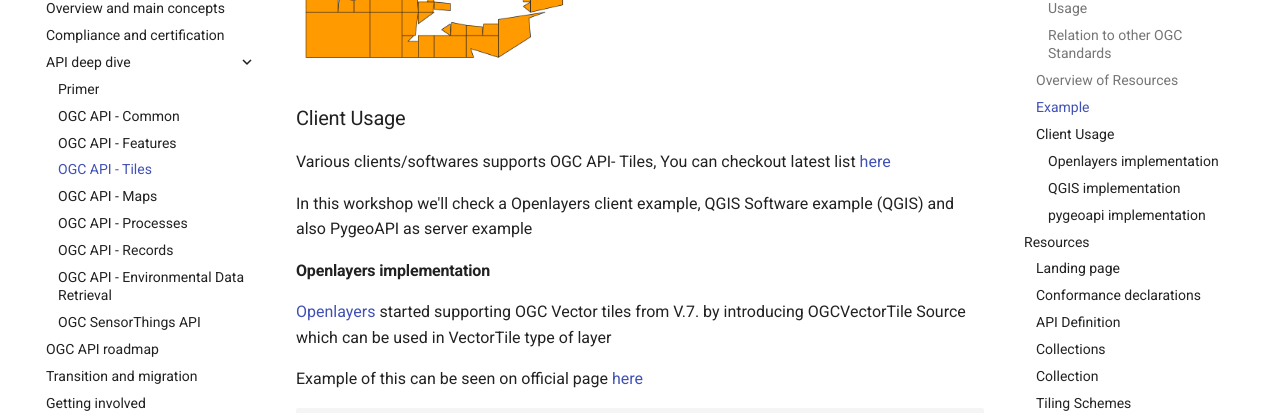
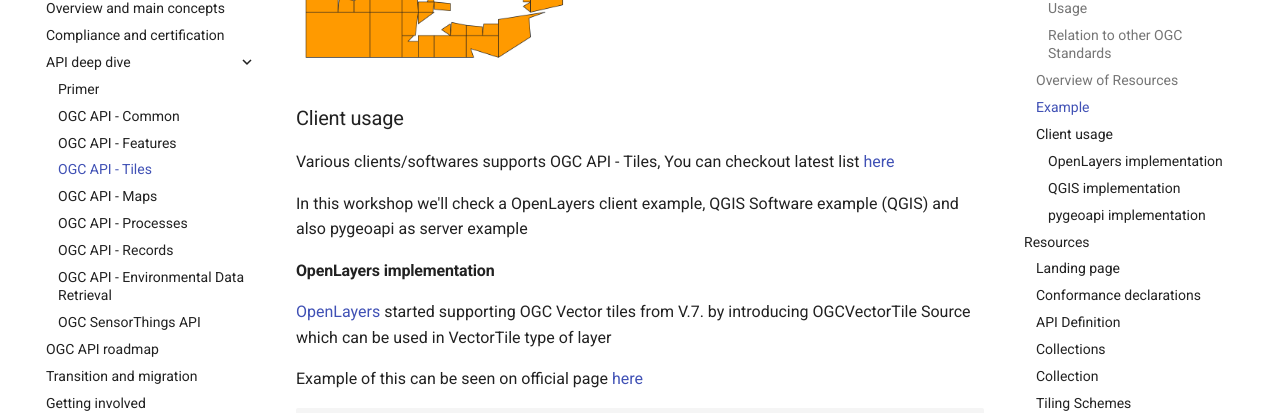
Before and after one commit to opengeospatial/ogcapi-workshop, an MkDocs documentation site: the page built from workshop/content/docs/api-deep-dive/tiles.md, in a window 1280 px wide and 1400 px high, scrolled down 6189 px. Shown: the part 154-567 px from the top of the window. Built offline with MkDocs 1.6.1 and Material for MkDocs 9.7.7, drawn with Linux system fonts in a browser that asks for light colours; comment, search, counter and statistics services are not loaded; some of the changed text lies outside the part shown.

Commit message:
fixed minor issues

```diff
--- a/workshop/content/docs/api-deep-dive/tiles.md
+++ b/workshop/content/docs/api-deep-dive/tiles.md
@@ -261,15 +261,15 @@ data.
 ![image](../assets/images/mvt_example.png){width="40.0%"}
 
 
-### Client Usage
+### Client usage
 
-Various clients/softwares supports OGC API- Tiles, You can checkout latest list [here](https://github.com/opengeospatial/ogcapi-tiles/blob/master/implementations.adoc#clients)
+Various clients/softwares supports OGC API - Tiles, You can checkout latest list [here](https://github.com/opengeospatial/ogcapi-tiles/blob/master/implementations.adoc#clients)
 
-In this workshop we'll check a  Openlayers client example, QGIS Software example (QGIS)  and also PygeoAPI as server example
+In this workshop we'll check a  OpenLayers client example, QGIS Software example (QGIS)  and also pygeoapi as server example
 
-#### Openlayers implementation
+#### OpenLayers implementation
 
-[Openlayers](https://openlayers.org) started supporting OGC Vector tiles from V.7. by introducing OGCVectorTile Source which can be used in  VectorTile  type of layer
+[OpenLayers](https://openlayers.org) started supporting OGC Vector tiles from V.7. by introducing OGCVectorTile Source which can be used in  VectorTile  type of layer
 
 Example of this can be seen on official page [here](https://openlayers.org/en/latest/examples/ogc-vector-tiles.html)
 
@@ -307,7 +307,7 @@ const map = new Map({
 
 #### QGIS implementation
 
-Recent Verion of QGIS supports adding OGC API- Tiles under adding `new raster data`.
+Recent Verion of QGIS supports adding OGC API - Tiles under adding `new raster data`.
 
 ![qgis_tiles](../assets/images/qgis_tiles.png){width="100.0%"}
 
```
